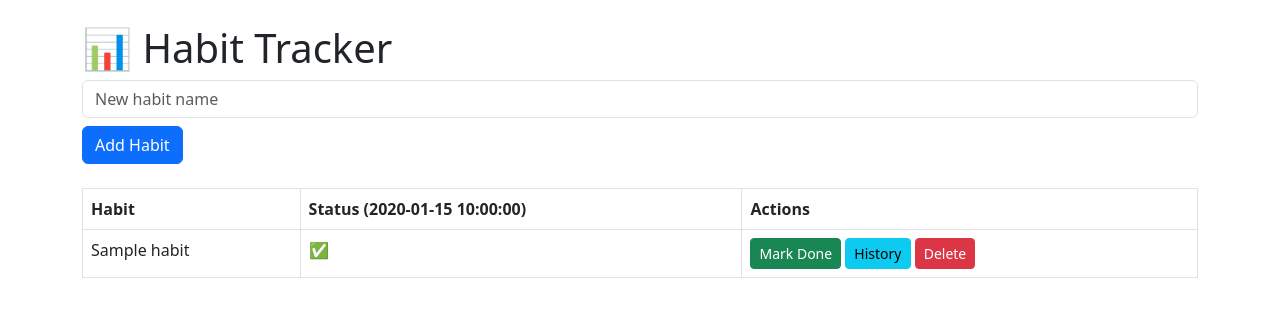
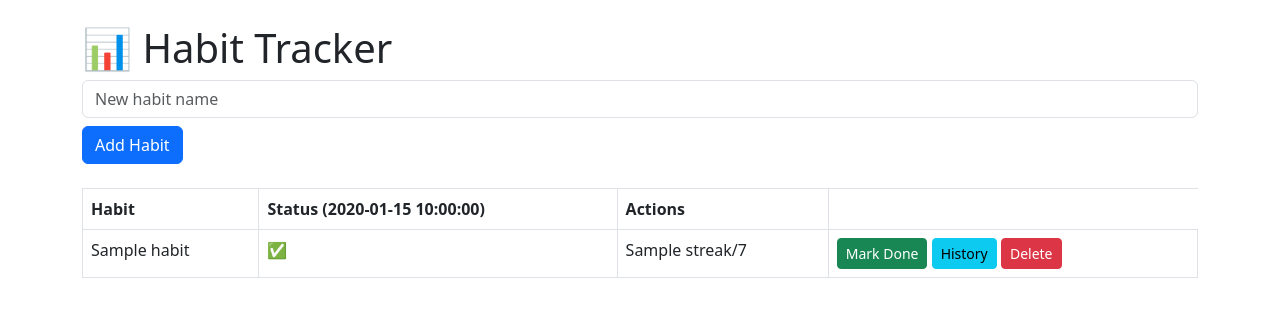
Before and after one commit to Sumit-hash/Habit-Tracking-App, a Flask app: template templates/index.html in a window 1280 px wide. Shown: the top 317 px of the page. Run offline with Flask 3, Linux system fonts and the light colour scheme; the template is opened without the code that fills it: most values are stand-ins (such as "Sample title", 1, 10 or a date in 2020).

Commit message:
added streak in UI

```diff
--- a/app.py
+++ b/app.py
@@ -8,13 +8,23 @@ client = MongoClient("mongodb://admin:secret@localhost:27017/?authSource=admin")
 db = client["habit_tracker"]
 habits = db["habits"]
 
+from datetime import datetime, timedelta
+
+def get_weekly_streak(habit):
+    today = datetime.now().date()
+    last_7_days = [(today - timedelta(days=i)).strftime('%Y-%m-%d') for i in range(7)]
+    streak = sum(1 for entry in habit.get("history", []) if entry["date"] in last_7_days)
+    return streak
+
 @app.route('/')
 def index():
     all_habits = list(habits.find())
     today = datetime.now().strftime("%Y-%m-%d")
     for h in all_habits:
         h['done_today'] = any(entry['date'] == today for entry in h.get("history", []))
+        h['streak'] = get_weekly_streak(h)
     return render_template('index.html', habits=all_habits, today=today)
+
 
 @app.route('/add', methods=['POST'])
 def add_habit():
--- a/templates/index.html
+++ b/templates/index.html
@@ -25,6 +25,7 @@
             <tr>
                 <td>{{ habit.name }}</td>
                 <td>{{ '✅' if habit.done_today else '❌' }}</td>
+		<td>{{ habit.streak }}/7</td>
                 <td>
                     <a href="/mark/{{ habit._id }}" class="btn btn-success btn-sm">Mark Done</a>
                     <a href="/history/{{ habit._id }}" class="btn btn-info btn-sm">History</a>
```
